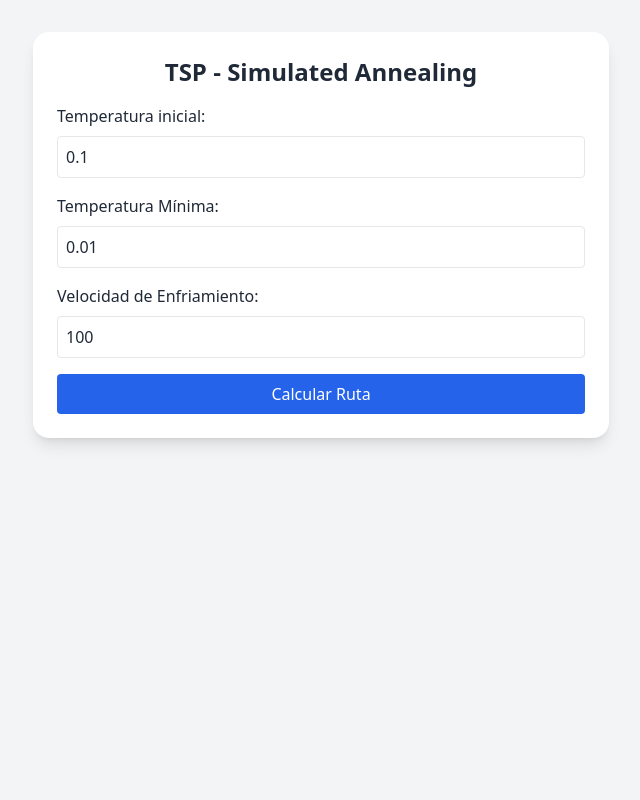
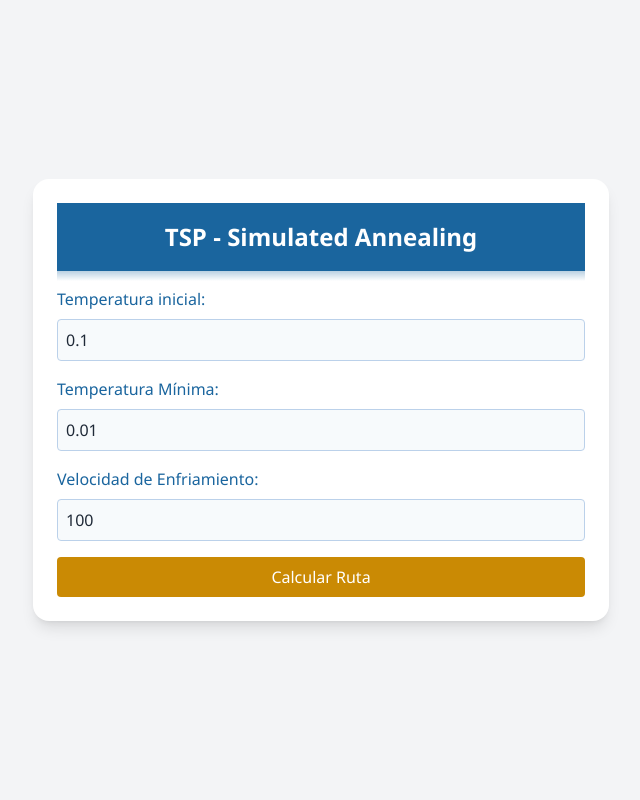
Before and after one commit to JoseAlfonsoB/TSP-SIMULADO, a Flask app: page / in a window 1280 px wide. Shown: the whole page, without its empty margins (319-959 px from the left). Run offline with Flask 3, Linux system fonts and the light colour scheme; some libraries are stand-ins or nearby versions.

Commit message:
Cambios de diseño

```diff
--- a/templates/index.html
+++ b/templates/index.html
@@ -4,6 +4,144 @@
   <meta charset="UTF-8">
   <title>TSP Simulated</title>
   <script src="https://cdn.tailwindcss.com"></script>
+
+  <style>
+    body {
+      font-family: 'Segoe UI', Roboto, sans-serif;
+      background-color: #e5e5e5; /* Fondo azul claro */
+      min-height: 100vh;
+      display: flex;
+      align-items: center;
+      justify-content: center;
+      padding: 20px;
+    }
+
+    .max-w-xl {
+      background: #ffffff; /* Blanco */
+      border-radius: 8px;
+      box-shadow: 0 4px 12px rgba(0, 0, 0, 0.08);
+      transition: all 0.3s cubic-bezier(0.4, 0, 0.2, 1);
+      width: 100%;
+      max-width: 500px;
+      border: none;
+      overflow: hidden;
+    }
+
+    .max-w-xl:hover {
+      border-radius: 12px;
+      box-shadow: 0 8px 24px rgba(0, 119, 182, 0.15); /* Azul */
+      transform: translateY(-2px);
+    }
+
+    h1 {
+      background-color: #1a659e; /* Azul oscuro */
+      color: white;
+      padding: 18px;
+      margin: -24px -24px 24px -24px;
+      font-size: 1.5rem;
+      font-weight: 600;
+      text-align: center;
+      position: relative;
+    }
+
+    h1:after {
+      content: '';
+      position: absolute;
+      bottom: -10px;
+      left: 0;
+      right: 0;
+      height: 10px;
+      background: linear-gradient(to bottom, rgba(26, 101, 158, 0.3), transparent);
+    }
+
+    label {
+      font-weight: 500;
+      color: #1a659e; /* Azul oscuro */
+      margin-bottom: 8px;
+      display: block;
+    }
+
+    input {
+      border: 2px solid #bbd1ea; /* Azul claro */
+      border-radius: 8px;
+      padding: 12px;
+      width: 100%;
+      margin-bottom: 16px;
+      font-size: 1rem;
+      transition: all 0.2s ease;
+      background-color: #f7fafc;
+    }
+
+    input:focus {
+      border-color: #1a659e; /* Azul oscuro */
+      box-shadow: 0 0 0 3px rgba(26, 101, 158, 0.1);
+      outline: none;
+      background-color: white;
+    }
+
+    button {
+      background-color: #fca311; /* Azul oscuro */
+      color: white;
+      border: none;
+      border-radius: 12px;
+      padding: 12px 24px;
+      width: auto;
+      display: inline-block;
+      margin: 8px auto 0;
+      font-size: 1rem;
+      font-weight: 600;
+      cursor: pointer;
+      transition: all 0.2s ease;
+    }
+
+    button:hover {
+      background-color: #004e89; /* Azul más oscuro */
+      transform: translateY(-2px);
+      box-shadow: 0 4px 12px rgba(26, 101, 158, 0.2);
+    }
+
+    button:active {
+      transform: translateY(0);
+    }
+
+    #resultado {
+      background-color: #e2e8f0; /* Gris azulado claro */
+      padding: 20px;
+      border-radius: 8px;
+      margin-top: 24px;
+      border-left: 4px solid #1a659e; /* Azul oscuro */
+      animation: fadeIn 0.4s ease-out;
+    }
+
+    #ruta {
+      columns: 2;
+      column-gap: 20px;
+      margin: 12px 0;
+    }
+
+    #ruta li {
+      margin-bottom: 6px;
+      color: #4a5568; /* Gris azulado oscuro */
+    }
+
+    #distancia {
+      font-weight: 600;
+      color: #1a659e; /* Azul oscuro */
+      font-size: 1.1rem;
+    }
+
+    @media (max-width: 640px) {
+      #ruta {
+        columns: 1;
+      }
+    }
+
+    @keyframes fadeIn {
+      from { opacity: 0; transform: translateY(10px); }
+      to { opacity: 1; transform: translateY(0); }
+    }
+  </style>
+
 </head>
 <body class="bg-gray-100 text-gray-800 p-8">
   <div class="max-w-xl mx-auto bg-white p-6 rounded-2xl shadow-lg">
@@ -22,7 +160,7 @@
       class="w-full border p-2 rounded mb-4" />
 
     <button onclick="calcularRuta()"
-      class="w-full bg-blue-600 text-white p-2 rounded hover:bg-blue-700">
+      class="w-full bg-yellow-600 text-white p-2 rounded hover:bg-yellow-700">
       Calcular Ruta
     </button>
 
```
